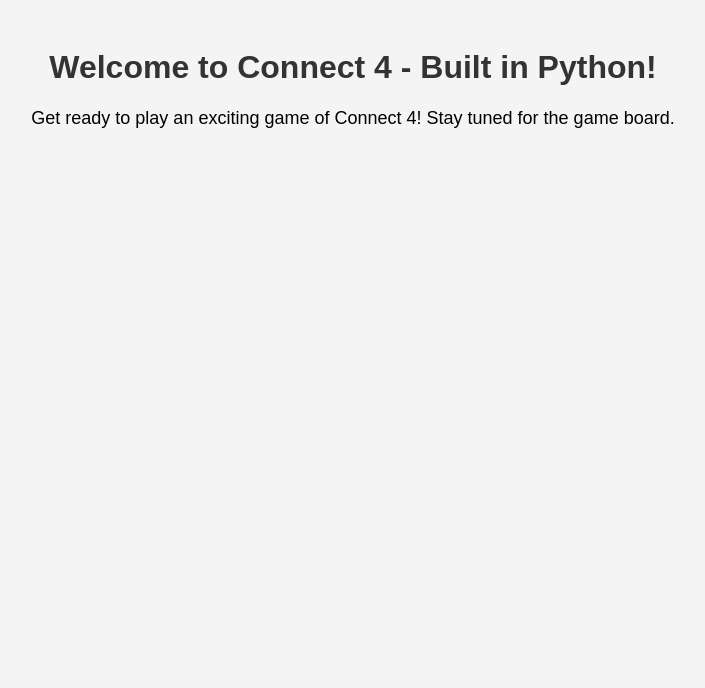
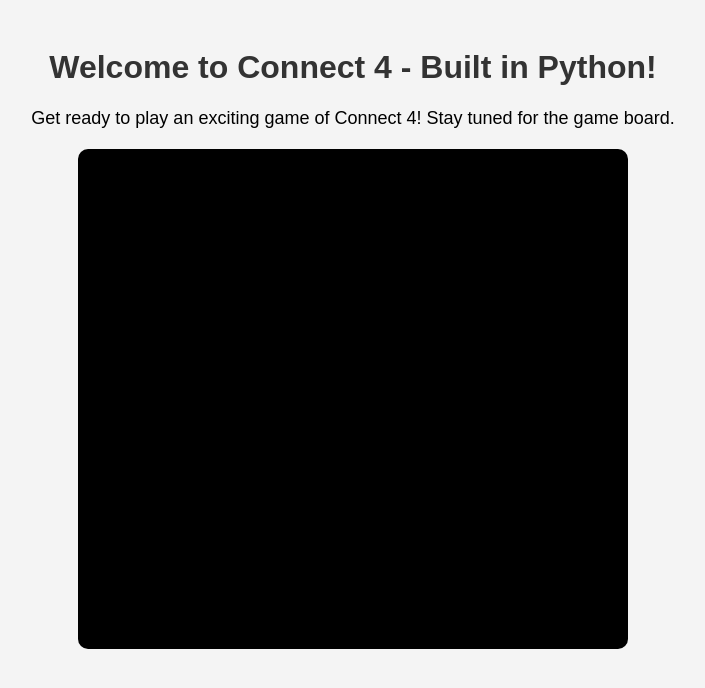
Before and after one commit to mikesabzz/connect4-python, a Flask app: page / in a window 1280 px wide. Shown: the top 688 px of the page, without its empty margins (287-992 px from the left). Run offline with Flask 3, Linux system fonts and the light colour scheme.

Commit message:
added the board

```diff
--- a/templates/index.html
+++ b/templates/index.html
@@ -17,10 +17,18 @@
         p {
             font-size: 18px;
         }
+        .board {
+            width: 550px;
+            height: 500px;
+            background-color: black;
+            margin: 20px auto;
+            border-radius: 10px;
+        }
     </style>
 </head>
 <body>
     <h1>Welcome to Connect 4 - Built in Python!</h1>
     <p>Get ready to play an exciting game of Connect 4! Stay tuned for the game board.</p>
+    <div class="board"></div>
 </body>
 </html>
```
